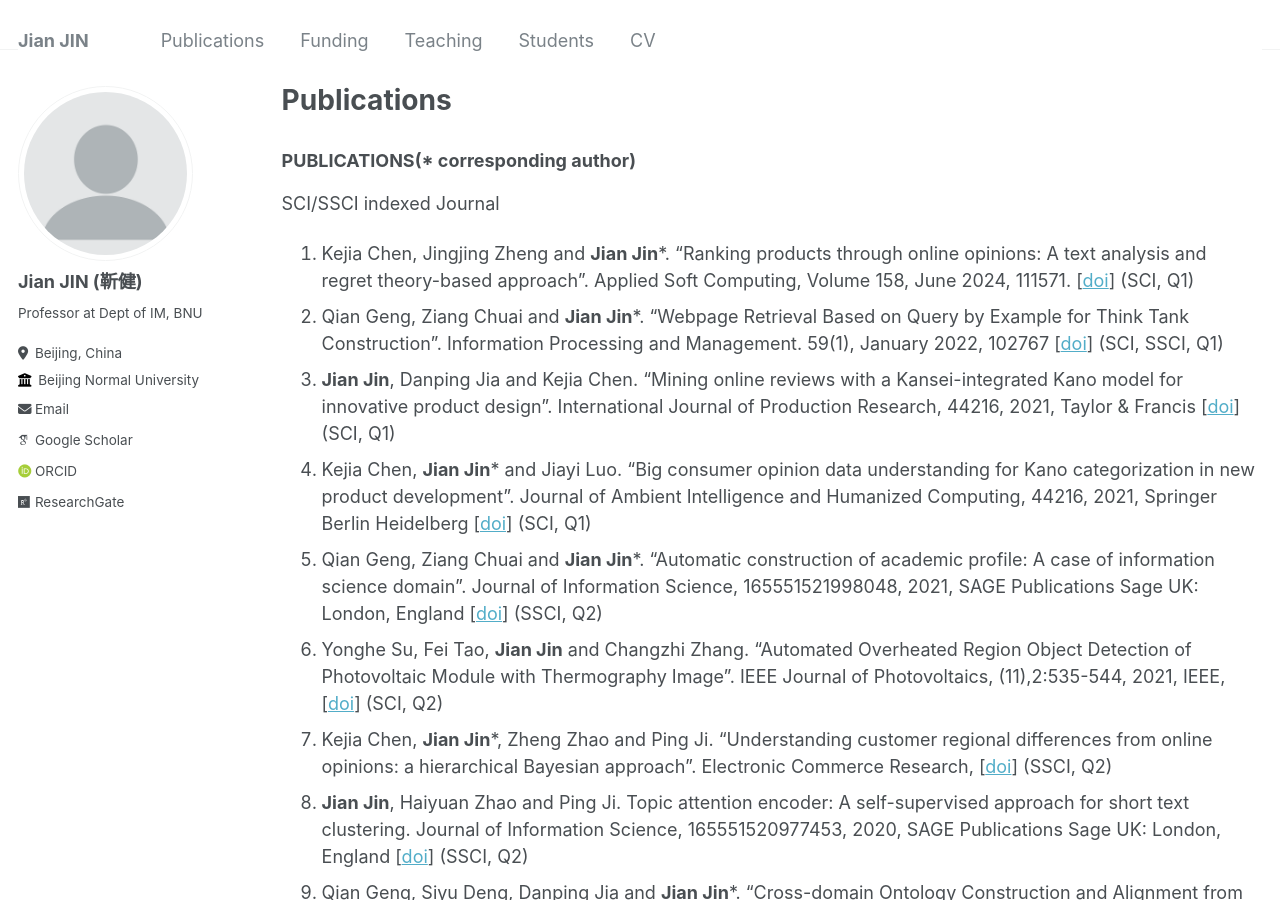
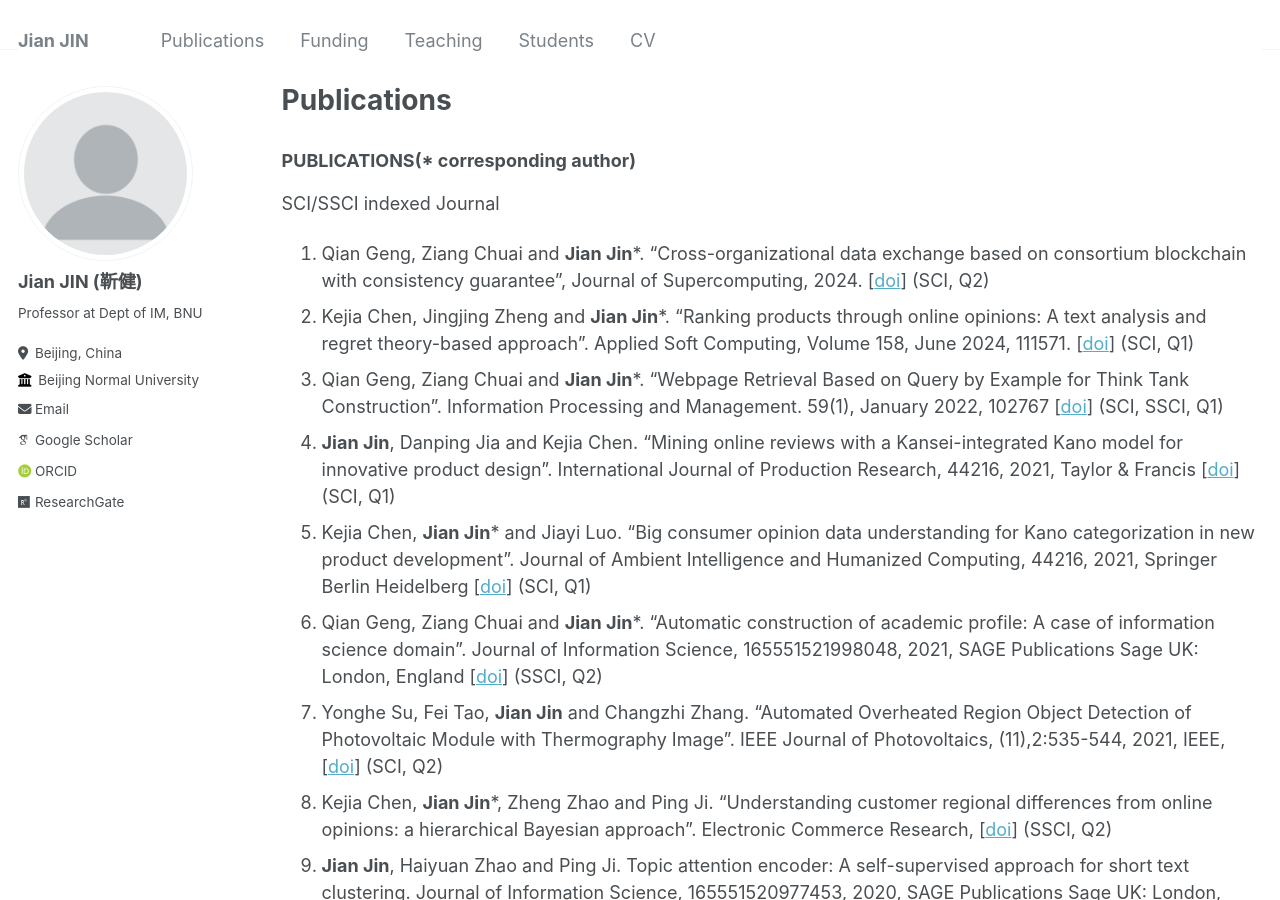
Before and after one commit to xjtujay/xjtujay.github.io, a Jekyll site: the page built from _pages/publications.md, in a window 1280 px wide and 900 px high. Built offline with Jekyll 4.4.1, drawn with Linux system fonts in a browser that asks for light colours; some web fonts are replaced.

Commit message:
Update publications.md

```diff
--- a/_pages/publications.md
+++ b/_pages/publications.md
@@ -6,6 +6,7 @@ author_profile: true
 ---
 ### PUBLICATIONS(* corresponding author)
 SCI/SSCI indexed Journal
+30. Qian Geng, Ziang Chuai and **Jian Jin***. "Cross-organizational data exchange based on consortium blockchain with consistency guarantee", Journal of Supercomputing, 2024. [[doi](https://doi.org/10.1007/s11227-024-06164-z)] (SCI, Q2)
 29. Kejia Chen, Jingjing Zheng and **Jian Jin***. "Ranking products through online opinions: A text analysis and regret theory-based approach". Applied Soft Computing, Volume 158, June 2024, 111571. [[doi](https://doi.org/10.1016/j.asoc.2024.111571)] (SCI, Q1)
 28.	Qian Geng, Ziang Chuai and **Jian Jin***. "Webpage Retrieval Based on Query by Example for Think Tank Construction". Information Processing and Management. 59(1), January 2022, 102767 [[doi](https://doi.org/10.1016/j.ipm.2021.102767)]  (SCI, SSCI, Q1)
 27.	**Jian Jin**, Danping Jia and Kejia Chen. "Mining online reviews with a Kansei-integrated Kano model for innovative product design". International Journal of Production Research, 44216, 2021, Taylor & Francis [[doi](https://doi.org/10.1080/00207543.2021.1949641)] (SCI, Q1)
```
